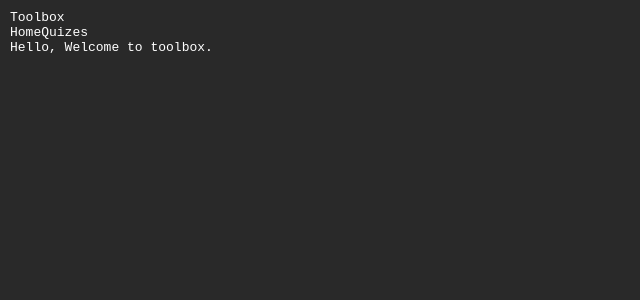
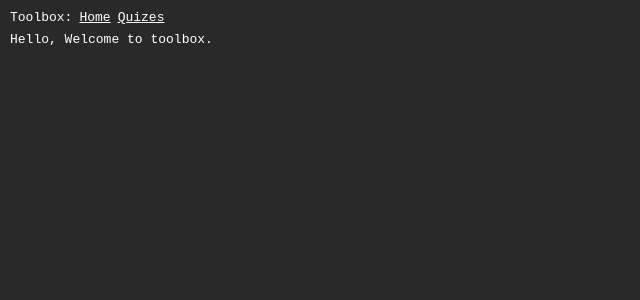
Before and after one commit to ppalladino/toolbox, a Next.js app: page / in a window 1280 px wide. Shown: the top 300 px of the page, without its empty margins (0-640 px from the left). Built offline with nearby package versions, Linux system fonts and the light colour scheme.

Commit message:
updating styles

```diff
--- a/app/globals.css
+++ b/app/globals.css
@@ -114,6 +114,23 @@ body {
   padding: 10px;
 }
 
+header {
+  margin-bottom: 7px;
+}
+
+header h1 {
+  display:inline;
+}
+
+header nav {
+  display:inline;
+}
+
+header nav a {
+  padding-left: 7px;
+  text-decoration: underline;
+}
+
 .button-group {
   display: flex;
   flex-direction: row;
--- a/app/layout.tsx
+++ b/app/layout.tsx
@@ -18,7 +18,7 @@ export default function RootLayout({
     <html lang="en">
       <body>
         <header>
-          <h1>Toolbox</h1>
+          <h1>Toolbox:</h1>
           <nav>
             <Link href="/">Home</Link>
             <Link href="/quizes">Quizes</Link>
```
